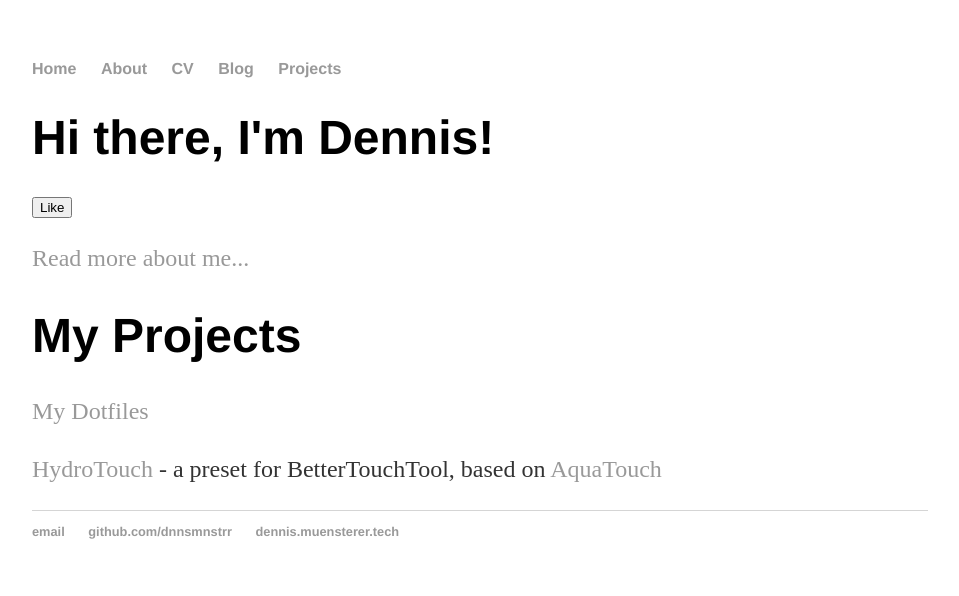
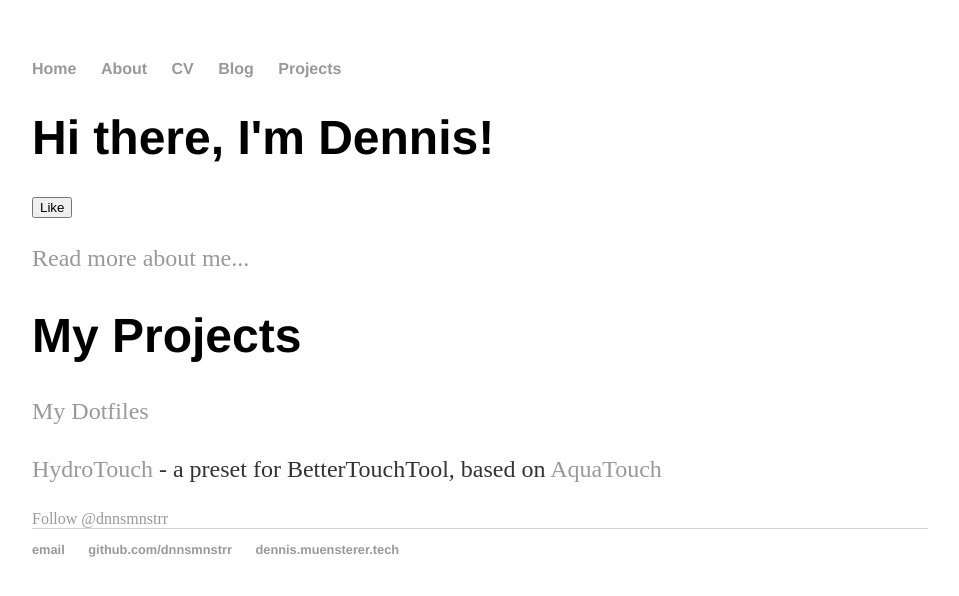
Before and after one commit to dnnsmnstrr/dnnsmnstrr.github.io, a Jekyll site: the page built from index.html, in a window 1280 px wide. Shown: the top 596 px of the page, without its empty margins (160-1119 px from the left). Built offline with Jekyll 4.4.1, drawn with Linux system fonts in a browser that asks for light colours; a script that is not in the unit is left out; comment, search, counter and statistics services are not loaded.

Commit message:
Add twitter button

```diff
--- a/index.html
+++ b/index.html
@@ -10,6 +10,8 @@ title: Dennis Muensterer
   <p><a href="https://dnnsmnstrr.github.io/dotfiles/">My Dotfiles</a></p>
   <p><a href="https://github.com/dnnsmnstrr/dotfiles/tree/master/bettertouchtool/HydroTouch">HydroTouch </a>- a preset for BetterTouchTool, based on <a href="https://community.folivora.ai/t/aquatouch-supports-40-apps-and-websites-and-the-native-touchbar/1704">AquaTouch</a></p>
   <div class="github-card" data-github="dnnsmnstrr" data-width="400" data-height="150" data-theme="default"></div>
+  <a href="https://twitter.com/dnnsmnstrr?ref_src=twsrc%5Etfw" class="twitter-follow-button" data-show-count="false">Follow @dnnsmnstrr</a>
+  <script async src="https://platform.twitter.com/widgets.js" charset="utf-8"></script>
   <script src="//cdn.jsdelivr.net/github-cards/latest/widget.js"></script>
   <script src="https://unpkg.com/react@16/umd/react.development.js" crossorigin></script>
   <script src="https://unpkg.com/react-dom@16/umd/react-dom.development.js" crossorigin></script>
```
